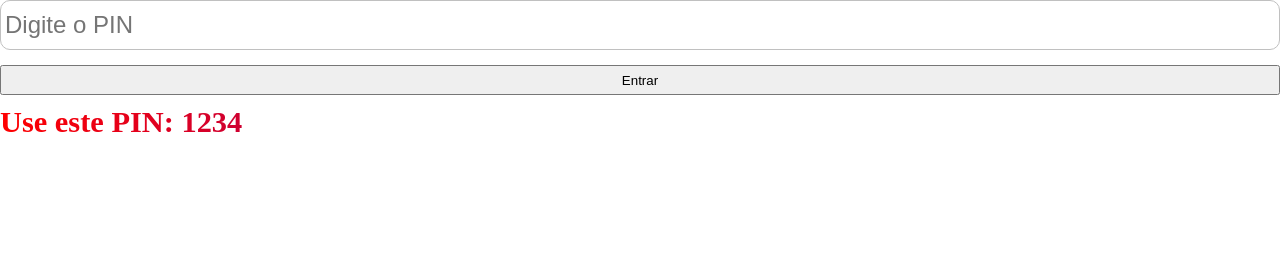
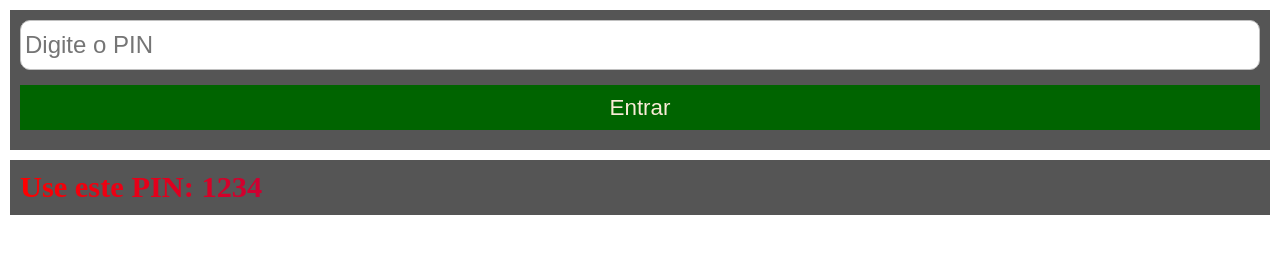
Before and after one commit to Devpaitecnologia/Helpme, a plain HTML site: page index.html in a window 1280 px wide. Drawn offline with Linux system fonts and the light colour scheme.

Commit message:
Add files via upload
Signed-off-by: Devpaitecnologia <januariobernardo602@gmail.com>

```diff
--- a/style.css
+++ b/style.css
@@ -3,7 +3,31 @@
   padding: 0;
   box-sizing: border-box;
 }
-
+.corpo{
+  display: flex;
+  width: 100%;
+  height: 100%;
+  padding: 10px;
+  align-items: center;
+  justify-content: center;
+  flex-direction: column;
+ }
+#pin-div,
+.infoPin{
+  width: 100%;
+  background: #555;
+  padding: 10px;
+   margin-bottom: 10px;
+color: darkcyan;
+}
+#pin-div button{
+  height: 45px;
+  font-size: 1.4rem;
+  color: antiquewhite;
+  cursor: pointer;
+  border: none;
+  background: darkgreen;
+}
 .home{
   height: 100%;
   width: 100%;
@@ -11,11 +35,21 @@
   text-decoration-color: aqua;
   text-align: center;
   background: #222;
+  display: noe;
+}
+svg{
+  position: fixed;
+  top: 15px;
+  left: 15px;
+  cursor: pointer;
 }
 p{
   width: 60%;
   border-radius: 7px;
   background: darksalmon;
+}
+h1{
+  color: aqua;
 }
 h3{
   font-size: 1.3rem;
@@ -49,6 +83,7 @@ input{
   margin-bottom: 15px;
   font-size: 1.5rem;
   width: 100%;
+  outline: none;
  padding: 4px;
   text-decoration-color: none;
   border: 1px solid silver;
```
Also changed, not shown: ele.html (+6 -3 lines), m.html (+5 -3 lines).
